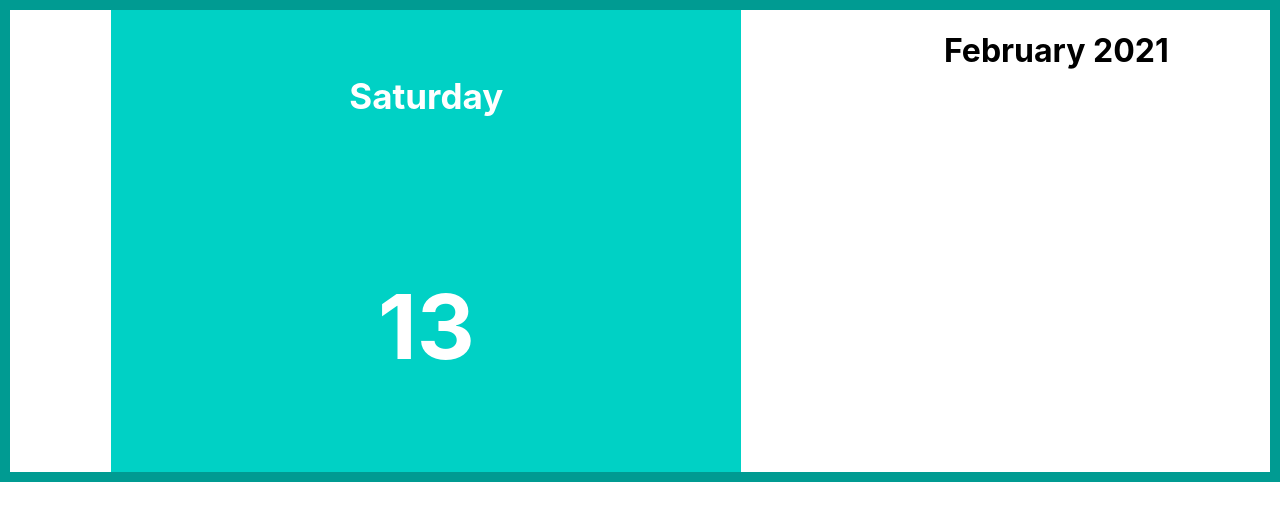
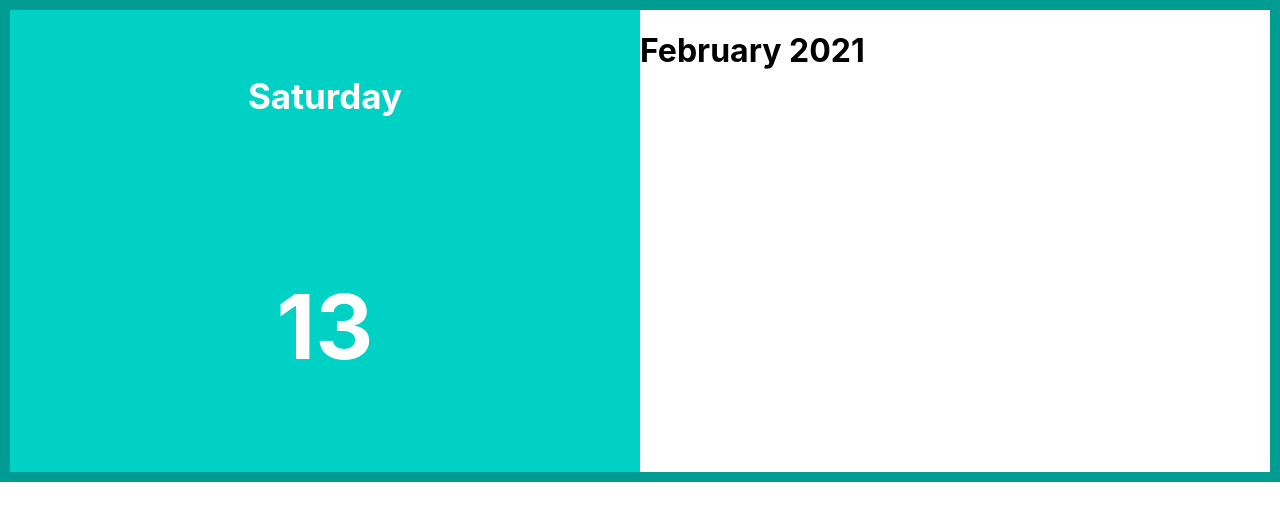
Before and after one commit to vitaliisyrykh/calendar-signIn-form, a React (Create React App) app: page / in a window 1280 px wide. Shown: the top 520 px of the page. Built offline with nearby package versions, Linux system fonts and the light colour scheme.

Commit message:
delete space around

```diff
--- a/src/calendar/calendar.module.css
+++ b/src/calendar/calendar.module.css
@@ -1,6 +1,6 @@
 .calendarContainer{
   border: 10px solid #009b92;
   display: flex;
-  justify-content: space-around;
+
 
 }
```
